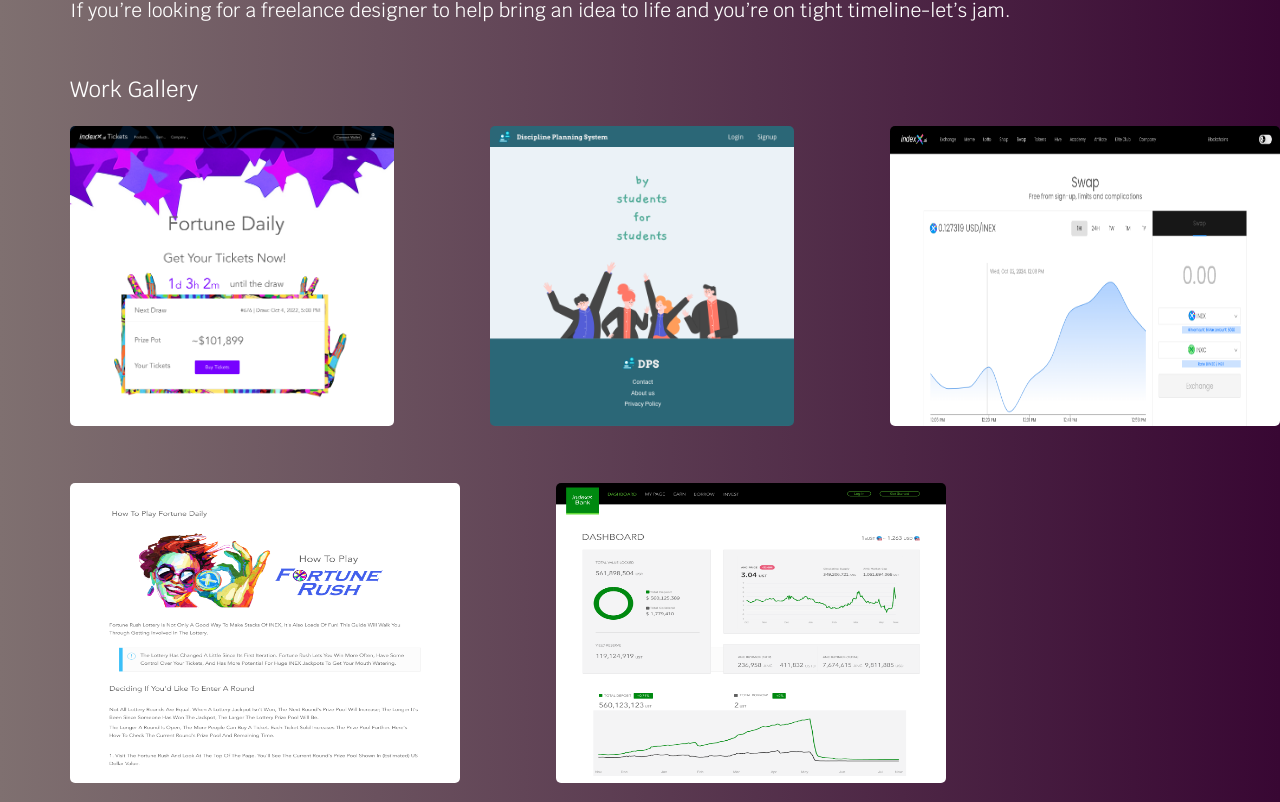
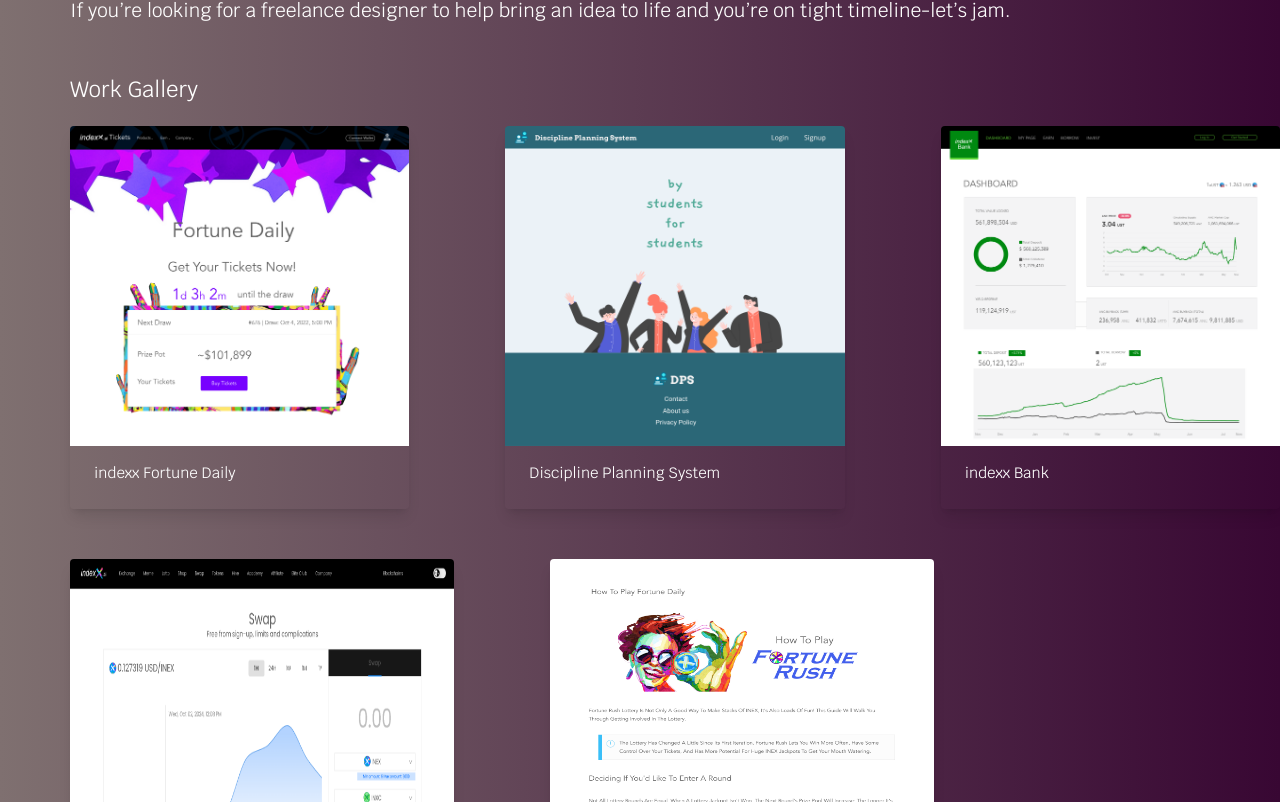
Before and after one commit to imannfazal/iman-portfolio, a React (Create React App) app: page / in a window 1280 px wide. Shown: the part 498-1300 px from the top of the page. Built offline with nearby package versions, Linux system fonts and the light colour scheme.

Commit message:
added names

```diff
--- /dev/null
+++ b/src/components/Card.js
@@ -0,0 +1,11 @@
+import React from 'react';
+// import { EditOutlined, EllipsisOutlined, SettingOutlined } from '@ant-design/icons';
+const Image = (props) => (
+    <div class="max-w-sm rounded overflow-hidden shadow-lg">
+        <img class="h-[320px] w-[390px]" src={props.src} alt="Sunset in the mountains" />
+        <div class="px-6 py-4">
+            <div class="text-[15px] text-[#ffffff] mb-2">{props.text}</div>
+        </div>
+    </div>
+);
+export default Image;
--- a/src/components/Gallery.css
+++ b/src/components/Gallery.css
@@ -1,3 +1,3 @@
 .lift:hover {
-    transform: scale(1.03)
+    transform: scale(1.04)
 }
--- a/src/components/Gallery.js
+++ b/src/components/Gallery.js
@@ -1,4 +1,4 @@
-import React from 'react'
+import React, { useState } from 'react'
 // import img from '../assets/work.png'
 import './Gallery.css'
 import SRE from '../assets/SRE.png'
@@ -6,19 +6,24 @@
 import Rush from '../assets/rush.png'
 import dex from '../assets/dex.png'
 import bank from '../assets/bank.png'
+import Card from './Card'
+import Image from './Card'
 
 const Gallery = () => {
     return (
         <div>
             <div class="inline-flex mt-[20px] text-[#5f5f5f] text-[20px]">
-                <img class='lift cursor-pointer h-[300px] w-[390px] rounded-[5px]' alt='work' src={Daily} />
-                <img class='lift cursor-pointer ml-24 h-[300px] w-[390px] rounded-[5px]' alt='work' src={SRE} />
-                <img class='lift cursor-pointer ml-24 h-[300px] w-[390px] rounded-[5px]' alt='work' src={dex} />
+                <div class='lift cursor-pointer'><Image text='indexx Fortune Daily' src={Daily} /></div>
+                <div class='ml-24 lift cursor-pointer'><Image text='Discipline Planning System' src={SRE} /></div>
+                <div class='ml-24 lift cursor-pointer'><Image text='indexx Bank' src={bank} /></div>
+                {/* <img class='lift cursor-pointer h-[300px] w-[390px] rounded-[5px]' alt='work' src={Daily} /> */}
+                {/* <img class='lift cursor-pointer ml-24 h-[300px] w-[390px] rounded-[5px]' alt='work' src={SRE} />
+                <img class='lift cursor-pointer ml-24 h-[300px] w-[390px] rounded-[5px] ' alt='work' src={dex} /> */}
             </div>
             <div class="inline-flex mt-[50px] text-[#5f5f5f] text-[20px]">
-                <img class='h-[300px] w-[390px] lift cursor-pointer rounded-[5px]' alt='work' src={Rush} />
-                <img class='h-[300px] w-[390px] lift cursor-pointer ml-24 rounded-[5px]' width='100%' alt='work' src={bank} />
-                {/* <img class='h-[300px] w-[390px] lift cursor-pointer ml-24' alt='work' src={img} /> */}
+            <div class='lift cursor-pointer'><Image text='indexx Decentralized Exchange' src={dex} /></div>
+            <div class='ml-24 lift cursor-pointer'><Image text='indexx Rush' src={Rush} /></div>
+            {/* <img class='h-[300px] w-[390px] lift cursor-pointer ml-24' alt='work' src={img} /> */}
             </div>
         </div>
     )
```
